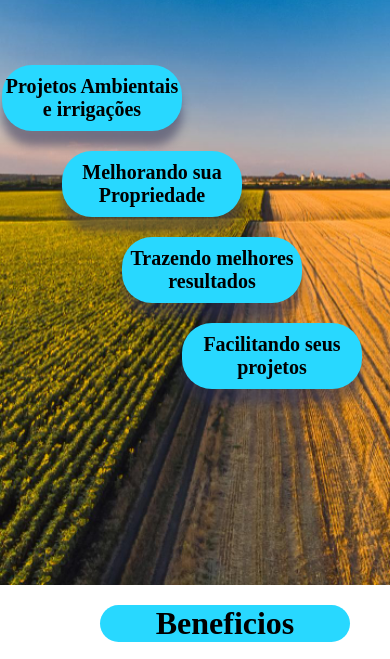
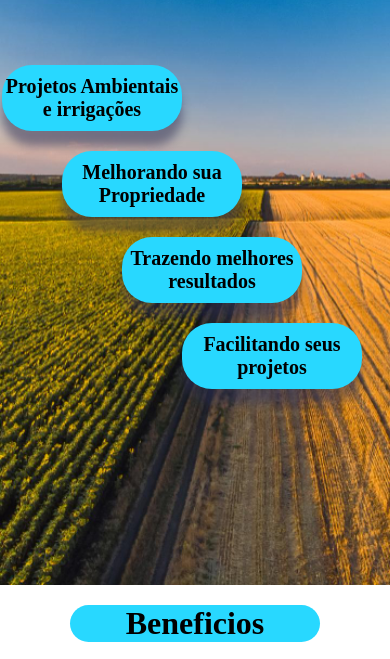
Before and after one commit to artursou/Expertise-web, a plain HTML site: page Index.html in a window 390 px wide. Shown: the part 122-781 px from the top of the page. Drawn offline with Linux system fonts and the light colour scheme.

Commit message:
benefitsTextH1

```diff
--- a/style.css
+++ b/style.css
@@ -405,7 +405,9 @@
     }
 
     #benefitsTextH1 {
+        margin: 20px auto;
         width: 250px;
+        text-align: center;
     }
 
     #benefitsGrid {
```
